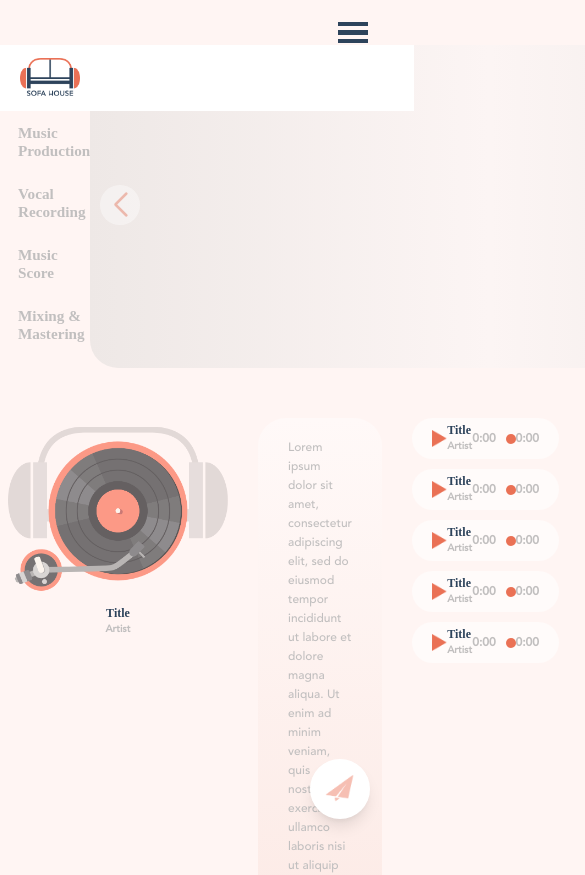
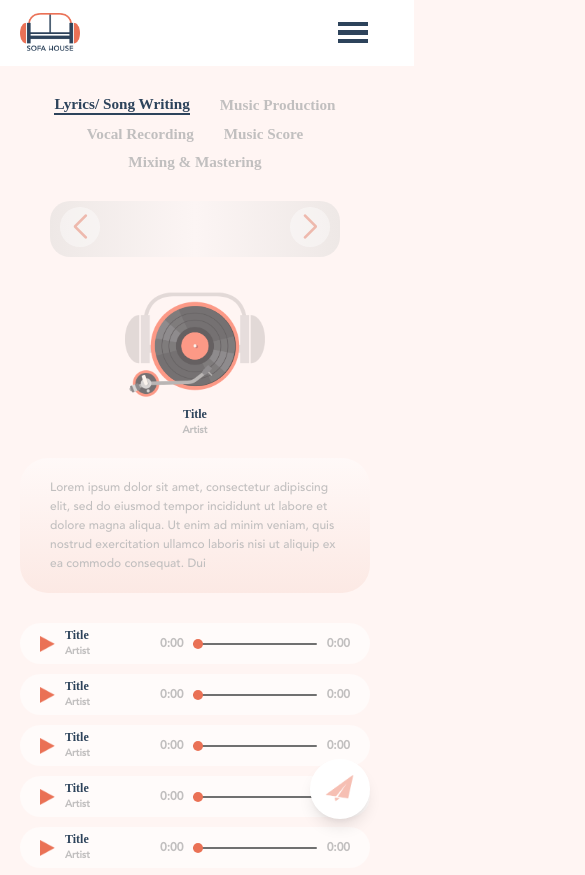
Before and after one commit to PiriyaDEV/sofahouse_web, a React (Create React App) app in the folder Frontend/sofahouse_frontend/: page /portfolio in a window 390 px wide. Shown: the top 875 px of the page, 585 px wide, since content can reach past the window. Built offline with nearby package versions, Linux system fonts and the light colour scheme; no server answers; a web font is replaced by a local one.

Commit message:
Add responsive portfolio (didn't finish)

```diff
--- a/Frontend/sofahouse_frontend/package.json
+++ b/Frontend/sofahouse_frontend/package.json
@@ -7,6 +7,7 @@
     "@testing-library/react": "^12.1.2",
     "@testing-library/user-event": "^13.5.0",
     "axios": "^0.25.0",
+    "jquery": "^3.6.0",
     "jwt-decode": "^3.1.2",
     "react": "^17.0.2",
     "react-burger-menu": "^3.0.6",
--- a/Frontend/sofahouse_frontend/src/assets/css/components/hamburger.css
+++ b/Frontend/sofahouse_frontend/src/assets/css/components/hamburger.css
@@ -1,5 +1,6 @@
 #hp-hamburger {
   z-index: 100000 !important;
+  top: 0;
 }
 /* Individual item */
 .bm-item {
@@ -92,11 +93,7 @@
 }
 
 @media screen and (max-width: 414px) {
-  #nav-logo {
-    width: 60px;
-  }
-
-  #hp-hamburger{
+  #hp-hamburger {
     width: 220px !important;
   }
 
--- a/Frontend/sofahouse_frontend/src/assets/css/components/navbar.css
+++ b/Frontend/sofahouse_frontend/src/assets/css/components/navbar.css
@@ -2,6 +2,7 @@
   padding: 13px 0px 13px 0px;
   background-color: #ffffff;
   z-index: 9999;
+  top: 0px;
 }
 
 #navbar > .navbar-container {
@@ -31,7 +32,13 @@
   #nav-menu {
     display: none;
   }
-  #navbar{
+  #navbar {
     position: fixed;
   }
 }
+
+@media screen and (max-width: 414px) {
+  #nav-logo {
+    width: 60px;
+  }
+}
--- a/Frontend/sofahouse_frontend/src/assets/css/page/portfolio.css
+++ b/Frontend/sofahouse_frontend/src/assets/css/page/portfolio.css
@@ -25,6 +25,11 @@
   background-image: linear-gradient(to right, #eee8e6, #fcf5f4, #eee8e6);
   padding: 30px 50px;
   border-radius: 28px;
+  position: relative;
+}
+
+#tmn-carousal {
+  /* width: 700px; */
   position: relative;
 }
 
@@ -101,10 +106,10 @@ li {
   gap: 30px;
 }
 .port-vinyl {
-  width: 220px !important;
+  width: 220px;
 }
 
-.play-btn{
+.play-btn {
   width: 15px;
   cursor: pointer;
 }
@@ -146,13 +151,13 @@ li {
   margin: 0px 10px;
 }
 
+.play-text-mb {
+  display: none;
+}
+
 /* Testimonial Section */
 #tmn-section {
   margin-top: 60px;
-}
-
-#tmn-carousal {
-  position: relative;
 }
 
 .carousal-tmn {
@@ -170,12 +175,284 @@ li {
   border-radius: 24px;
 }
 
-.grey-pag::after{
-    color: #C2BCBB !important;
+.grey-pag::after {
+  color: #c2bcbb !important;
 }
 
-.grey-pag{
-    background-color: #EDE7E7 !important;
-    opacity: 1 !important;
-    margin-top: 15px;
+.grey-pag {
+  background-color: #ede7e7 !important;
+  opacity: 1 !important;
+  margin-top: 15px;
 }
+
+@media screen and (max-width: 1070px) {
+  #work-section {
+    display: block;
+  }
+
+  #work-menu {
+    display: flex;
+    justify-content: space-between;
+  }
+  #work-menu > h1 {
+    padding: 0px 10px;
+  }
+  .work-active {
+    border-bottom: 2px solid #2d435b;
+    border-left: 0px;
+  }
+
+  #work-carousal,
+  #tmn-carousal {
+    width: 800px;
+    min-width: 0;
+  }
+
+  #port-play-section {
+    display: block;
+  }
+
+  .tmn-carousal-section {
+    display: flex;
+    justify-content: center;
+    align-items: center;
+  }
+
+  .play-text-mb {
+    display: block;
+  }
+
+  .play-text-pc {
+    display: none;
+  }
+
+  #vinyl-mb-container {
+    display: flex;
+    justify-content: space-between;
+    align-items: center;
+    gap: 50px;
+    margin-bottom: 30px;
+  }
+
+  .port-vinyl {
+    width: 180px;
+  }
+}
+
+@media screen and (max-width: 950px) {
+  #work-carousal,
+  #tmn-carousal {
+    width: 650px;
+  }
+
+  #work-menu {
+    align-items: center;
+  }
+
+  #work-menu > h1 {
+    padding: 0px 10px;
+    margin: 0px 10px 40px 10px;
+    text-align: center;
+  }
+
+  .carousal-music > img {
+    width: 80px;
+    height: 80px;
+  }
+
+  .swiper-slide-prev > .carousal-music > img,
+  .swiper-slide-next > .carousal-music > img,
+  .swiper-slide-active > .carousal-music > img {
+    width: 90px;
+    height: 90px;
+  }
+}
+
+@media screen and (max-width: 767px) {
+  #work-section {
+    margin-top: 80px;
+  }
+
+  .carousal-music > img {
+    width: 75px;
+    height: 75px;
+  }
+
+  .swiper-slide-prev > .carousal-music > img,
+  .swiper-slide-next > .carousal-music > img,
+  .swiper-slide-active > .carousal-music > img {
+    width: 85px;
+    height: 85px;
+  }
+
+  #work-carousal,
+  #tmn-carousal {
+    width: 550px;
+  }
+
+  #work-carousal {
+    padding: 30px 30px;
+  }
+}
+
+@media screen and (max-width: 700px) {
+  #work-carousal,
+  #tmn-carousal {
+    width: 500px;
+  }
+
+  .carousal-music > img,
+  .swiper-slide-prev > .carousal-music > img,
+  .swiper-slide-next > .carousal-music > img {
+    width: 95px;
+    height: 95px;
+  }
+
+  .swiper-slide-active > .carousal-music > img {
+    width: 105px;
+    height: 105px;
+  }
+}
+
+@media screen and (max-width: 660px) {
+  #work-carousal,
+  #tmn-carousal {
+    width: 400px;
+  }
+}
+
+@media screen and (max-width: 560px) {
+  #work-carousal,
+  #tmn-carousal {
+    width: 350px;
+  }
+
+  #work-menu > h1 {
+    padding: 0px;
+    margin: 0px 15px 10px 15px;
+    text-align: center;
+  }
+
+  #work-carousal {
+    margin-top: 40px;
+  }
+
+  #work-menu {
+    flex-wrap: wrap;
+    justify-content: flex-start;
+  }
+
+  .carousal-music > img,
+  .swiper-slide-prev > .carousal-music > img,
+  .swiper-slide-next > .carousal-music > img {
+    width: 80px;
+    height: 80px;
+  }
+
+  .swiper-slide-active > .carousal-music > img {
+    width: 90px;
+    height: 90px;
+  }
+
+  .port-vinyl {
+    width: 140px;
+  }
+}
+
+@media screen and (max-width: 490px) {
+  #work-carousal,
+  #tmn-carousal {
+    width: 300px;
+  }
+
+  .carousal-music > img,
+  .swiper-slide-prev > .carousal-music > img,
+  .swiper-slide-next > .carousal-music > img {
+    width: 75px;
+    height: 75px;
+  }
+
+  .swiper-slide-active > .carousal-music > img {
+    width: 80px;
+    height: 80px;
+  }
+}
+
+@media screen and (max-width: 414px) {
+  .swiper-slide-active > .carousal-music > img,
+  .carousal-music > img,
+  .swiper-slide-prev > .carousal-music > img,
+  .swiper-slide-next > .carousal-music > img {
+    width: 150px;
+    height: 150px;
+  }
+
+  #work-carousal,
+  #tmn-carousal {
+    width: 250px;
+  }
+
+  #work-carousal {
+    padding: 20px 20px;
+    border-radius: 20px;
+    margin-top: 20px;
+  }
+
+  #work-menu {
+    justify-content: center;
+  }
+
+  #port-play-section {
+    margin-top: 30px;
+  }
+
+  #port-vinyl {
+    margin-bottom: 20px;
+  }
+
+  .port-play-box > img {
+    margin-right: 10px;
+  }
+
+  .port-truncate {
+    width: 80px;
+  }
+
+  #vinyl-mb-container {
+    gap: 20px;
+    display: block;
+  }
+
+  #work-section {
+    margin-top: 50px;
+  }
+}
+
+@media screen and (max-width: 360px) {
+  .swiper-slide-active > .carousal-music > img,
+  .carousal-music > img,
+  .swiper-slide-prev > .carousal-music > img,
+  .swiper-slide-next > .carousal-music > img {
+    width: 130px;
+    height: 130px;
+  }
+
+  #work-carousal,
+  #tmn-carousal {
+    width: 200px;
+  }
+}
+
+@media screen and (max-width: 320px) {
+  .port-range {
+    display: none;
+  }
+
+  .port-truncate {
+    width: 160px;
+  }
+
+  .port-play-box > img {
+    margin-right: 20px;
+  }
+}
--- a/Frontend/sofahouse_frontend/src/components/page/Portfolio.js
+++ b/Frontend/sofahouse_frontend/src/components/page/Portfolio.js
@@ -27,6 +27,8 @@ import portPlay from "../../assets/images/port-play.png";
 import stop from "../../assets/images/port-stop.png";
 
 import tmn1 from "../../assets/images/testimonial/tmn1.png";
+
+// import screenWidth from "../../assets/css/page/screen"
 
 SwiperCore.use([Navigation, Pagination, Controller, Thumbs, Autoplay]);
 
@@ -254,6 +256,7 @@ export default function Portfolio() {
               Mixing & Mastering
             </h1>
           </div>
+          <div className="section">
             <div id="work-carousal" className="section">
               <Swiper
                 id="main"
@@ -264,27 +267,34 @@ export default function Portfolio() {
                   prevEl: ".music-prev",
                   nextEl: ".music-next",
                 }}
-              slidesPerView={5}
-              spaceBetween={30}
+                slidesPerView={1}
+                // spaceBetween={30}
                 loop
                 loopAdditionalSlides={100}
                 centeredSlides={true}
                 initialSlide={2}
                 onSlideChange={slideChange}
+                breakpoints={{
+                  // when window width is >= 700px
+                  700: {
+                    slidesPerView: 5,
+                  },
+                  414: {
+                    slidesPerView: 3,
+                  }
+                }}
               >
                 {music}
               </Swiper>
-            <div
-              className="swiper-button-prev music-prev"
-            ></div>
-            <div
-              className="swiper-button-next music-next"
-            ></div>
+              <div className="swiper-button-prev music-prev"></div>
+              <div className="swiper-button-next music-next"></div>
+            </div>
           </div>
         </div>
 
         {/* Play Section */}
         <div id="port-play-section">
+          <div id="vinyl-mb-container">
             <div id="port-vinyl">
               <div id="home-vinyl-section">
                 <img className="port-vinyl vinyl-play" src={vinylPlay} alt="" />
@@ -318,8 +328,17 @@ export default function Portfolio() {
                 <h1 className="xm2-text avn-medium grey-text">Artist</h1>
               )}
             </div>
+            <div id="port-play-text" className="play-text-mb">
+              <p className="xm-text grey-text avn-medium">
+                Lorem ipsum dolor sit amet, consectetur adipiscing elit, sed do
+                eiusmod tempor incididunt ut labore et dolore magna aliqua. Ut
+                enim ad minim veniam, quis nostrud exercitation ullamco laboris
+                nisi ut aliquip ex ea commodo consequat. Dui
+              </p>
+            </div>
+          </div>
 
-          <div id="port-play-text">
+          <div id="port-play-text" className="play-text-pc">
             <p className="xm-text grey-text avn-medium">
               Lorem ipsum dolor sit amet, consectetur adipiscing elit, sed do
               eiusmod tempor incididunt ut labore et dolore magna aliqua. Ut
@@ -425,6 +444,7 @@ export default function Portfolio() {
         <div id="tmn-section">
           <h1 className="bg-text">OUR TESTIMONIALS</h1>
 
+          <div className="tmn-carousal-section">
             <div id="tmn-carousal" className="section">
               <Swiper
                 id="main"
@@ -450,5 +470,6 @@ export default function Portfolio() {
           </div>
         </div>
       </div>
+    </div>
   );
 }
```
Also changed, not shown: 1 other file (tests, documents, lock files or other folders). Lines whose indentation alone changed are shown as unchanged.
